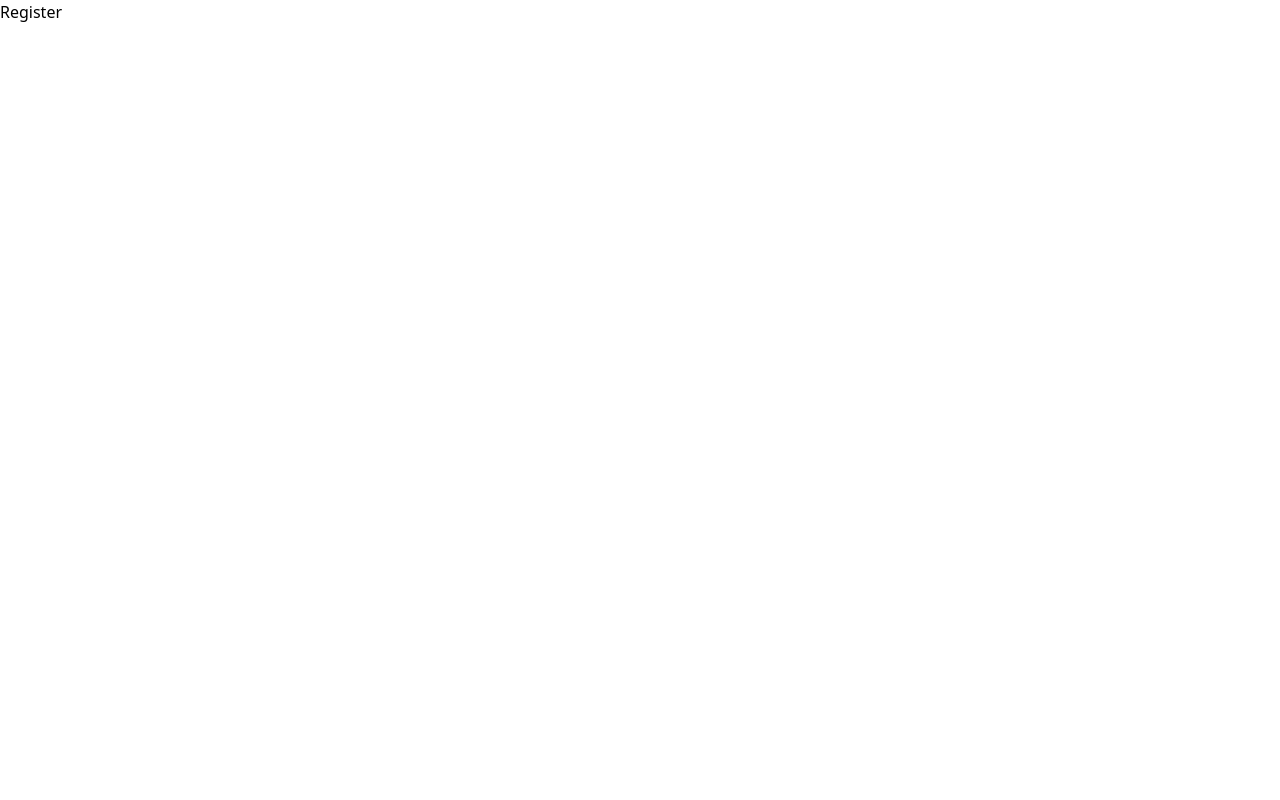
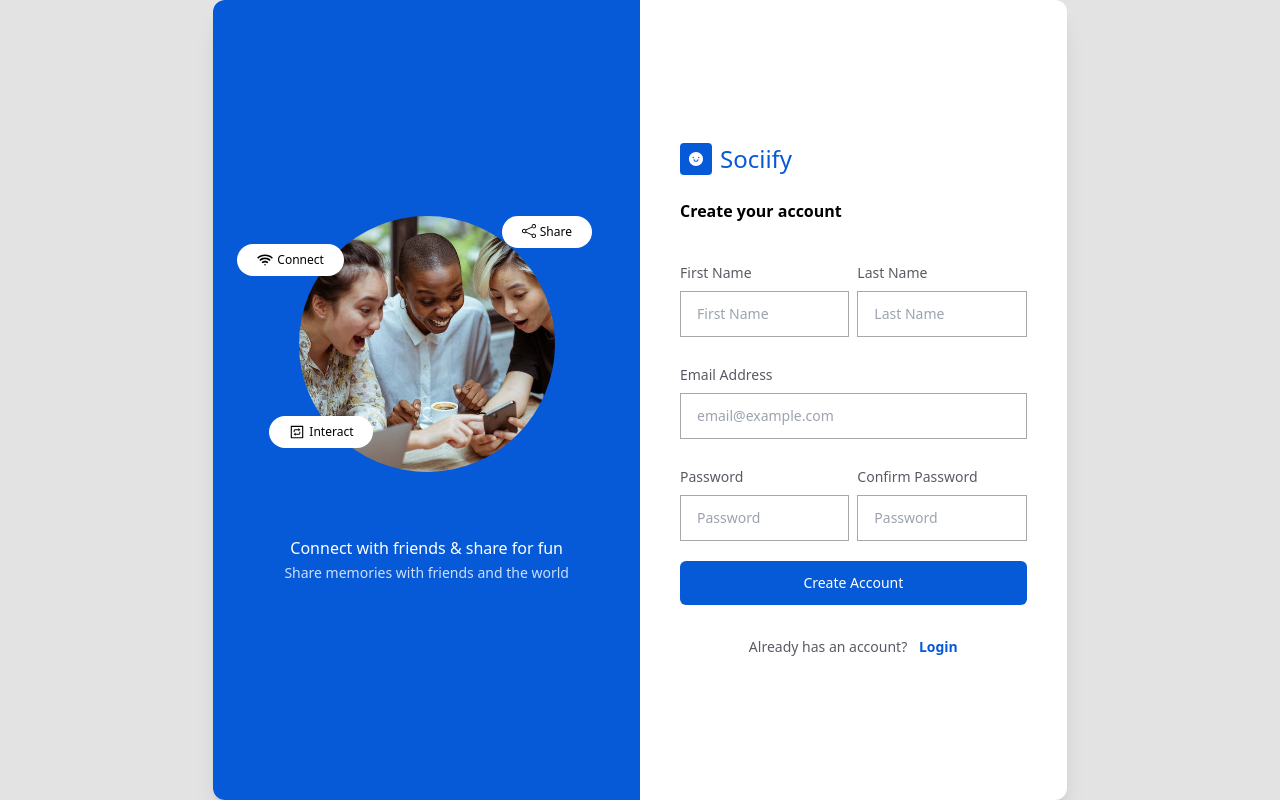
Before and after one commit to himiaaaaa/Sociify_MERN, a React (Create React App) app in the folder client/: page /register in a window 1280 px wide. Built offline with nearby package versions, Linux system fonts and the light colour scheme.

Commit message:
register page

```diff
--- a/client/src/pages/Register.jsx
+++ b/client/src/pages/Register.jsx
@@ -1,9 +1,218 @@
 import React from 'react'
+import { Link } from 'react-router-dom';
+import { useForm } from 'react-hook-form';
+import { useState } from 'react';
+import { AiFillSmile } from "react-icons/ai";
+import { TextInput, Loading, CustomButton } from '../components';
+import { useDispatch } from 'react-redux';
+import { BgImg } from '../assets';
+import { BsShare } from "react-icons/bs";
+import { AiOutlineInteraction } from "react-icons/ai";
+import { ImConnection } from "react-icons/im";
 
 const Register = () => {
+  const {
+    register,
+    handleSubmit,
+    getValues,
+    formState: { errors }
+  } = useForm({
+    mode: "onChange"
+  })
+
+  const onSubmit = async(data) => {
+
+  }
+
+  const [ errMsg, setErrMsg ] = useState("");
+  const [ isSubmitting, setIsSubmitting ] = useState(false);
+  const dispatch = useDispatch();
+
   return (
-    <div>Register</div>
+    <div className='bg-bgColor w-full h-[100vh] flex items-center justify-center'>
+      <div className='w-full md:w-2/3 h-fit lg:h-full 2xl:h-5/6 py-8 lg:py-0 flex flex-row-reverse bg-primary rounded-xl overflow-hidden shadow-xl'>
+        {/* LEFT */}
+        <div className='w-full lg:w-1/2 h-full p-10 2xl:px-20 flex flex-col justify-center'>
+          <div className='w-full flex gap-2 items-center mb-6'>
+            <div className='p-2 bg-[#065ad8] rounded text-white'>
+              <AiFillSmile />
+            </div>
+            <span className='text-2xl text-[#065ad8]' font-semibold>
+              Sociify
+            </span>
+          </div>
+
+          <p className='text-ascent-1 text-base font-semibold'>
+            Create your account
+          </p>
+
+          <form
+            className='py-8 flex flex-col gap-5'
+            onSubmit={handleSubmit(onSubmit)}
+          >
+            <div className='w-full flex flex-col lg:flex-row gap-1 md:gap-2'>
+              <TextInput
+                name="firstName"
+                placeholder="First Name"
+                label="First Name"
+                type="text"
+                register={
+                  register( "firstName", {
+                      required: "First Name is required"
+                    }
+                  )
+                }
+                styles='w-full'
+                error={ errors.firstName ? errors.firstName?.message : "" }
+              />
+
+              <TextInput
+                name="lastName"
+                placeholder="Last Name"
+                label="Last Name"
+                type="text"
+                register={
+                  register( "lastName", {
+                      required: "Last Name is required"
+                    }
+                  )
+                }
+                styles='w-full'
+                error={ errors.lastName ? errors.lastName?.message : "" }
+              />
+
+            </div >
+
+              <TextInput
+                name="email"
+                placeholder="email@example.com"
+                label="Email Address"
+                type="email"
+                register={
+                  register( "email", {
+                      required: "Email Address is required"
+                    }
+                  )
+                }
+                styles='w-full'
+                error={ errors.email ? errors.email.message : "" }
+              />
+
+            <div className='w-full flex flex-col lg:flex-row gap-1 md:gap-2'>
+              <TextInput
+                name="password"
+                placeholder="Password"
+                label="Password"
+                type="password"
+                register={
+                  register( "password", {
+                      required: "password is required"
+                    }
+                  )
+                }
+                styles='w-full'
+                error={ errors.password ? errors.password?.message : "" }
+              />
+
+              <TextInput
+                name="Confirm Password"
+                placeholder="Password"
+                label="Confirm Password"
+                type="password"
+                register={
+                  register( "cPassword", {
+                      validate: (value) => {
+                        const { password } = getValues();
+
+                        if(password !== value) {
+                          return "Passwords do not match"
+                        }
+                      }
+                    }
+                  )
+                }
+                styles='w-full'
+                error={ errors.cPassword && errors.cPassword?.type === "validate" ?
+                  errors.cPassword?.message
+                  : ""
+                }
+              />
+
+            </div>
+
+            {
+              errMsg?.message && (
+                <span className={`text-sm ${
+                  errMsg?.status === "failed" ?
+                  "text-[#f64949fe]" :
+                  "text-[#2ba150fe]"
+                } mt-0.5`}>
+                  {errMsg?.message}
+                </span>
+              )
+            }
+
+            {
+              isSubmitting ? (
+              <Loading />
+              ) : (
+              <CustomButton
+                type="submit"
+                containerStyles={"inline-flex justify-center rounded-md bg-blue px-8 py-3 text-sm font-medium text-white outline-none"}
+                title='Create Account'
+              />
+            )}
+          </form>
+
+          <p className='text-ascent-2 text-sm text-center'>
+                Already has an account?{" "}
+                <Link
+                  to="/login"
+                  className='text-[#065ad8] font-semibold ml-2 cursor-pointer'
+                >
+                  Login
+                </Link>
+          </p>
+        </div>
+        {/* RIGHT */}
+        <div className='hidden w-1/2 h-full lg:flex flex-col items-center justify-center bg-blue'>
+            <div className='relative w-full flex item-center justify-center'>
+                <img
+                  src={BgImg}
+                  alt='Bg'
+                  className='w-48 2xl: w-64 h-48 2xl: h-64 rounded-full object-cover'
+                />
+
+                <div className='absolute flex gap-1 bg-white right-12 py-2 px-5 rounded-full'>
+                  <BsShare size={14}/>
+                  <span className='text-xs font-medium'>Share</span>
+                </div>
+
+                <div className='absolute flex items-center gap-1 bg-white left-6 top-7 py-2 px-5 rounded-full'>
+                  <ImConnection />
+                  <span className='text-xs font-medium'>Connect</span>
+                </div>
+
+                <div className='absolute flex items-center gap-1 bg-white left-14 bottom-6 py-2 px-5 rounded-full'>
+                  <AiOutlineInteraction />
+                  <span className='text-xs font-medium'>Interact</span>
+                </div>
+
+            </div>
+
+            <div className='mt-16 text-center'>
+                <p className='text-white text-base'>
+                  Connect with friends & share for fun
+                </p>
+                <span className='text-sm text-white/80'>
+                  Share memories with friends and the world
+                </span>
+            </div>
+        </div>
+
+      </div>
+    </div>
   )
 }
 
-export default Register
+export default Register;
```
